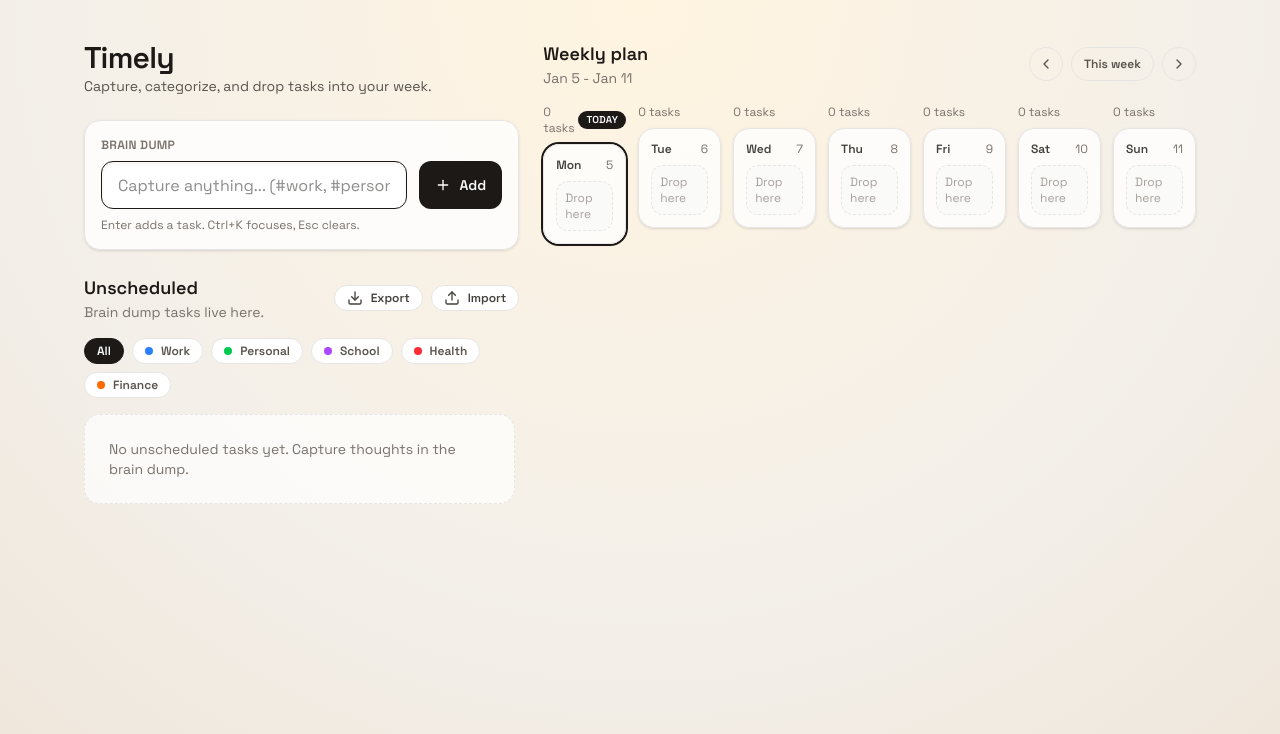
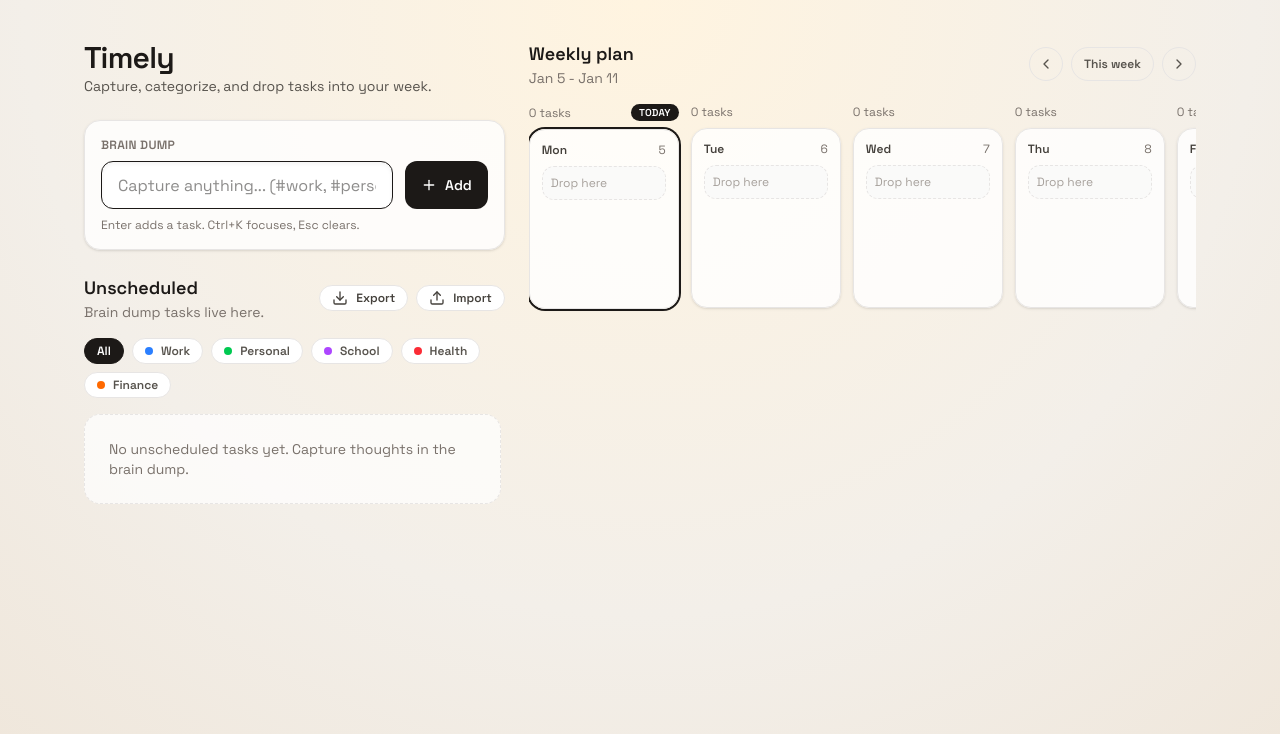
Before and after one commit to moneebsarmad/timely, a Next.js app: page / in a window 1280 px wide. Shown: the top 734 px of the page. Built offline with nearby package versions, Linux system fonts and the light colour scheme.

Commit message:
Improve calendar task readability

```diff
--- a/app/components/TaskItem.tsx
+++ b/app/components/TaskItem.tsx
@@ -82,10 +82,12 @@ export function TaskItem({
   return (
     <div
       ref={dragRef}
-      className={`rounded-2xl border border-stone-200 bg-white px-4 py-3 shadow-sm transition ${
+      className={`rounded-2xl border border-stone-200 bg-white shadow-sm transition ${
         isDragging ? "opacity-60" : "opacity-100"
       } ${task.status === "done" ? "opacity-60" : ""} ${
-        variant === "calendar" ? "border-stone-100 bg-white/80" : ""
+        variant === "calendar"
+          ? "border-stone-100 bg-white/80 px-3 py-2"
+          : "px-4 py-3"
       }`}
     >
       <div
@@ -97,7 +99,7 @@ export function TaskItem({
               className={`h-2.5 w-2.5 rounded-full ${priorityStyles[task.priority]}`}
             />
             <span
-              className={`text-sm font-semibold break-words leading-snug ${
+              className={`min-w-0 flex-1 text-sm font-semibold break-words leading-snug ${
                 task.status === "done" ? "line-through text-stone-400" : "text-stone-900"
               }`}
             >
@@ -109,7 +111,13 @@ export function TaskItem({
           ) : null}
           <div className="mt-2 flex items-center gap-2 text-xs text-stone-500">
             <span className={`h-2 w-2 rounded-full ${categoryColor}`} />
-            <span>{categories.find((category) => category.id === task.category)?.name}</span>
+            <span
+              className={
+                variant === "calendar" ? "text-[11px] uppercase tracking-wide" : ""
+              }
+            >
+              {categories.find((category) => category.id === task.category)?.name}
+            </span>
           </div>
         </div>
         {hasActions ? (
--- a/app/components/WeeklyCalendar.tsx
+++ b/app/components/WeeklyCalendar.tsx
@@ -39,7 +39,7 @@ function DayCell({
   return (
     <div
       ref={dropRef}
-      className={`flex flex-col rounded-2xl border border-stone-200 bg-white/80 p-3 transition ${
+      className={`flex min-h-[180px] flex-col rounded-2xl border border-stone-200 bg-white/80 p-3 transition ${
         isOver ? "border-stone-900 shadow-lg" : "shadow-sm"
       } ${isToday(date) ? "ring-2 ring-stone-900" : ""}`}
     >
@@ -131,7 +131,8 @@ export function WeeklyCalendar() {
         </div>
       </div>
 
-      <div className="grid flex-1 grid-cols-1 gap-3 lg:grid-cols-7">
+      <div className="flex-1 overflow-x-auto pb-2">
+        <div className="grid min-w-[1050px] grid-flow-col auto-cols-[minmax(150px,1fr)] gap-3">
           {weekDays.map((day, index) => (
             <div key={day.toISOString()} className="flex flex-col gap-2">
               <div className="flex items-center justify-between text-xs text-stone-500">
@@ -153,6 +154,7 @@ export function WeeklyCalendar() {
             </div>
           ))}
         </div>
+      </div>
     </section>
   );
 }
```
Lines whose indentation alone changed are shown as unchanged.
